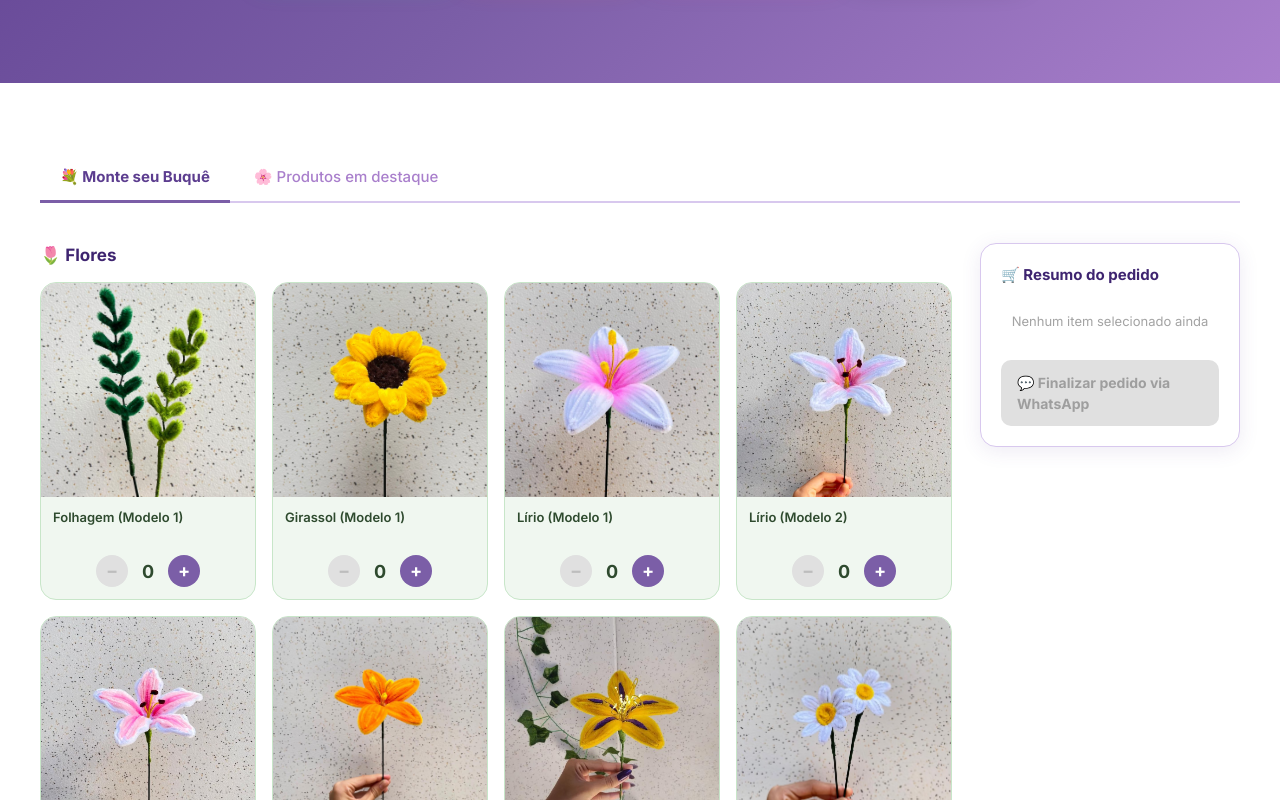
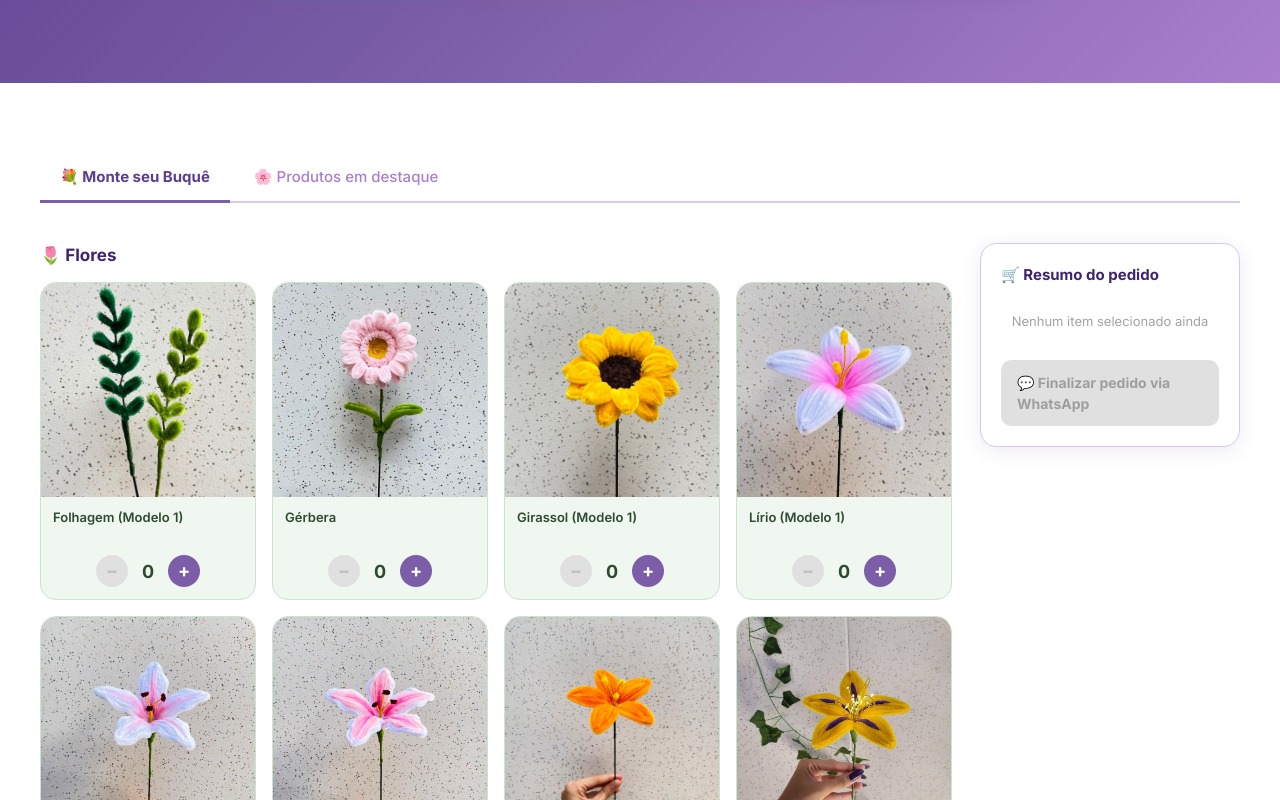
Before and after one commit to gilsonfiho/site-petalmzde, a React (Vite) app: page / in a window 1280 px wide. Shown: the part 473-1273 px from the top of the page. Built offline with nearby package versions, Linux system fonts and the light colour scheme.

Commit message:
feat: adiciona Gérbera nas flores do Monte seu Buquê

```diff
--- a/src/data/monteBuque.js
+++ b/src/data/monteBuque.js
@@ -1,4 +1,5 @@
 import folhagem1 from '../../assets/MonteBuque/folhagem_(modelo_1).jpeg';
+import gerbera from '../../assets/MonteBuque/Gérbera.jpeg';
 import girassol1 from '../../assets/MonteBuque/girassol_(modelo1).jpeg';
 import lirio1 from '../../assets/MonteBuque/lirio_(modelo_1).jpeg';
 import lirio2 from '../../assets/MonteBuque/lirio_(modelo_2).jpeg';
@@ -17,6 +18,7 @@ import polaroid from '../../assets/MonteBuque/Adicionais/polaroid.jpeg';
 
 export const flores = [
   { id: 'folhagem1',      name: 'Folhagem (Modelo 1)',          image: folhagem1 },
+  { id: 'gerbera',        name: 'Gérbera',                     image: gerbera },
   { id: 'girassol1',      name: 'Girassol (Modelo 1)',          image: girassol1 },
   { id: 'lirio1',         name: 'Lírio (Modelo 1)',             image: lirio1 },
   { id: 'lirio2',         name: 'Lírio (Modelo 2)',             image: lirio2 },
```
Also changed, not shown: assets/MonteBuque/Gérbera.jpeg (added).
